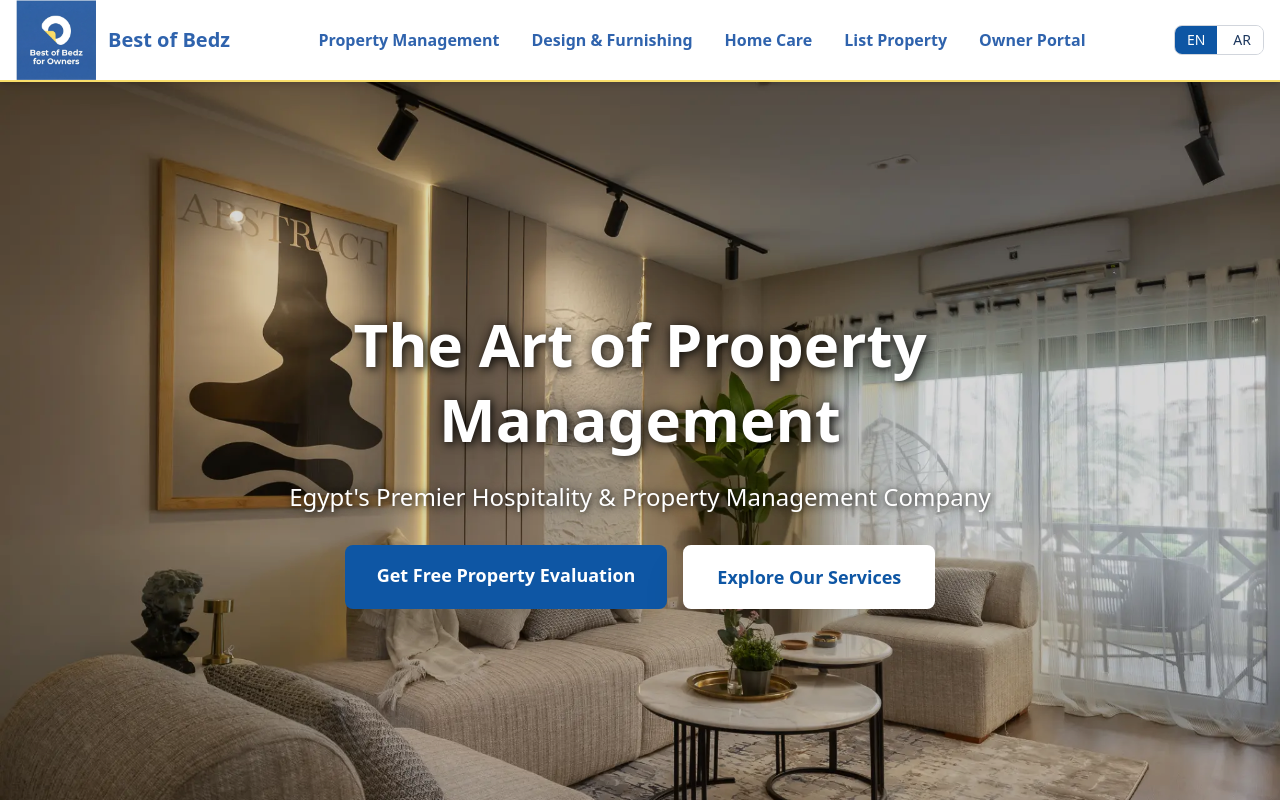
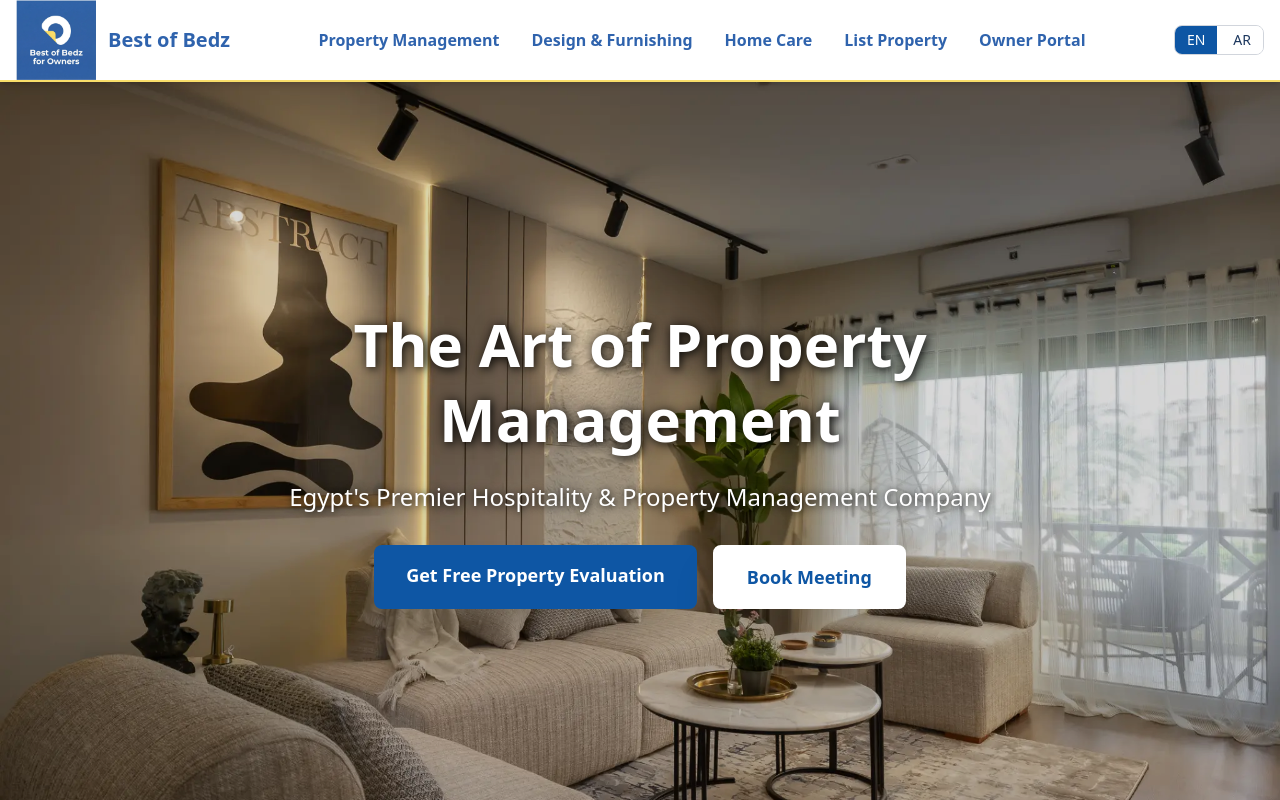
Before and after one commit to HASSANBOB533/property-mgtg-new, a Next.js app: page /en in a window 1280 px wide. Shown: the top 800 px of the page. Built offline with nearby package versions, Linux system fonts and the light colour scheme.

Commit message:
Change 'Explore Our Services' to 'Book Meeting' with Cal.com link

```diff
--- a/components/homepage/Hero.tsx
+++ b/components/homepage/Hero.tsx
@@ -39,12 +39,14 @@
             >
               {t('ctaPrimary')}
             </Link>
-            <Link
-              href={`/${locale}#services`}
+            <a
+              href="https://cal.com/hassan-ahmed-27rg6z/property-owner-meeting"
+              target="_blank"
+              rel="noopener noreferrer"
               className="bg-white text-blue-primary px-8 py-4 rounded-lg font-semibold text-lg hover:bg-gray-50 transition-all border-2 border-white shadow-2xl hover:scale-105 transform"
             >
               {t('ctaSecondary')}
-            </Link>
+            </a>
           </div>
         </div>
       </div>
--- a/lib/translations/en.json
+++ b/lib/translations/en.json
@@ -12,7 +12,7 @@
     "headline": "The Art of Property Management",
     "subheadline": "Egypt's Premier Hospitality & Property Management Company",
     "ctaPrimary": "Get Free Property Evaluation",
-    "ctaSecondary": "Explore Our Services"
+    "ctaSecondary": "Book Meeting"
   },
   "trustBadges": {
     "superhost": "Airbnb Superhost",
```
